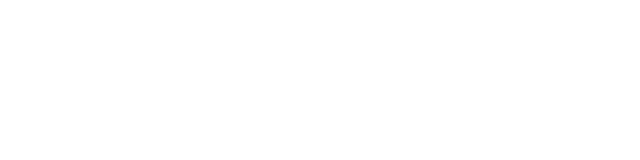
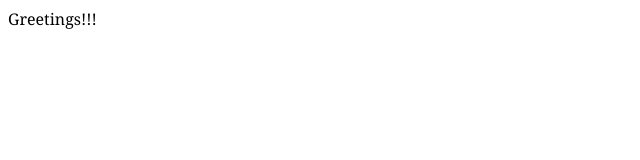
Before and after one commit to igoryen/vine, a Vue app: page / in a window 1280 px wide. Shown: the top 160 px of the page, without its empty margins (0-640 px from the left). Built offline with nearby package versions, Linux system fonts and the light colour scheme.

Commit message:
added a message

```diff
--- a/src/App.vue
+++ b/src/App.vue
@@ -1,16 +1,21 @@
 <template>
-  <div id="app">
-
-  </div>
+    <div id="app">
+        {{epistle}}
+    </div>
 </template>
 
 <script>
 
 export default {
-  name: 'app',
-  components: {
+name: 'app',
+    components: {
 
-  }
+    },
+    data() {
+        return {
+            epistle: "Greetings!!!"
+        }
+    }
 }
 </script>
 
```
